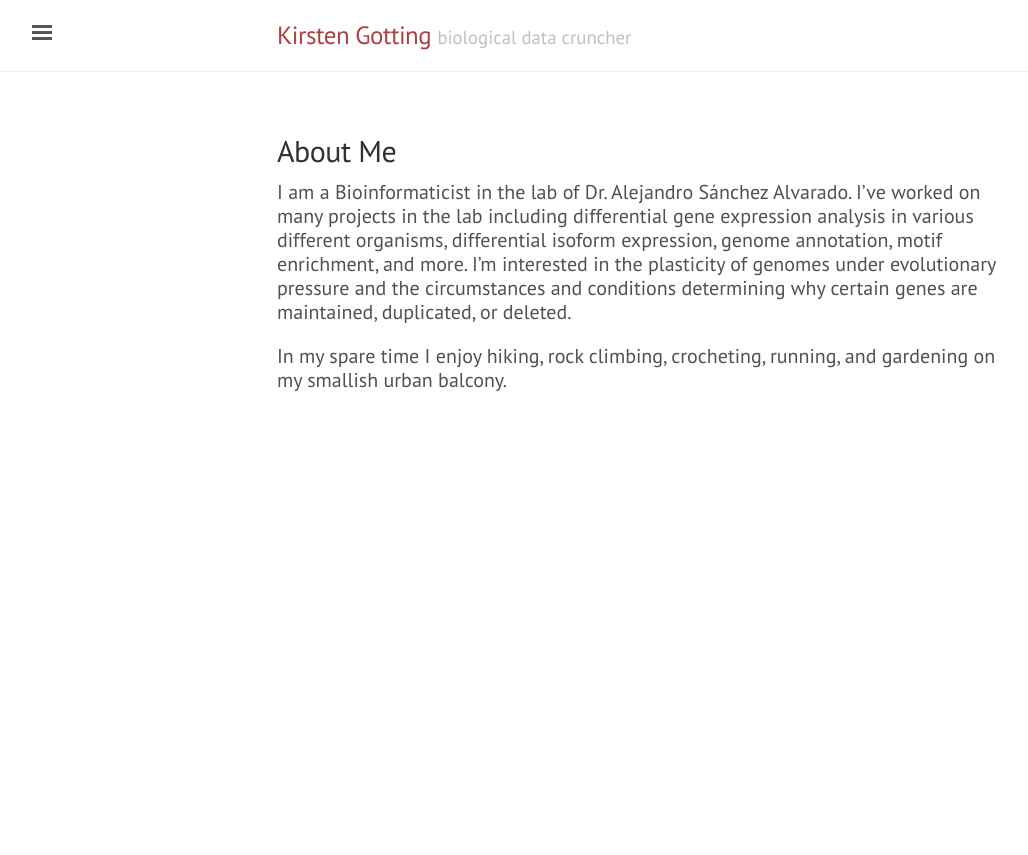
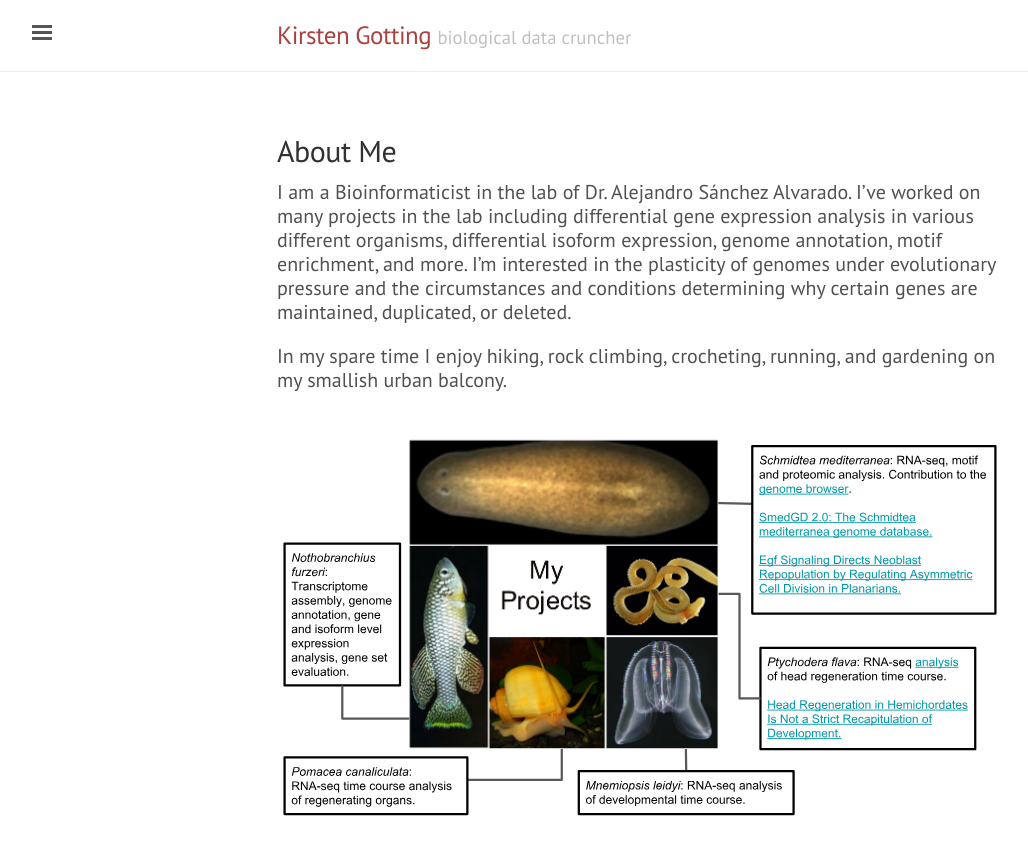
Before and after one commit to kirstengott/old_jekyll_website, a Jekyll site: the page built from index.md, in a window 1280 px wide. Shown: the top 855 px of the page, without its empty margins (3-1031 px from the left). Built offline with Jekyll 4.4.1, drawn with Linux system fonts in a browser that asks for light colours.

Commit message:
adding projects

```diff
--- a/index.md
+++ b/index.md
@@ -11,3 +11,5 @@ I am a Bioinformaticist in the lab of Dr. Alejandro Sánchez Alvarado. I've work
 
 
 In my spare time I enjoy hiking, rock climbing, crocheting, running, and gardening on my smallish urban balcony.
+
+<object height="auto" width="auto" data="MyProjects.svg">
```
